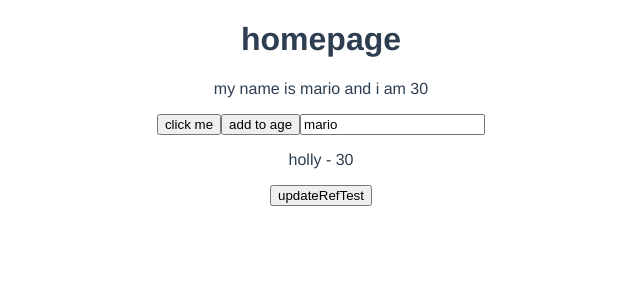
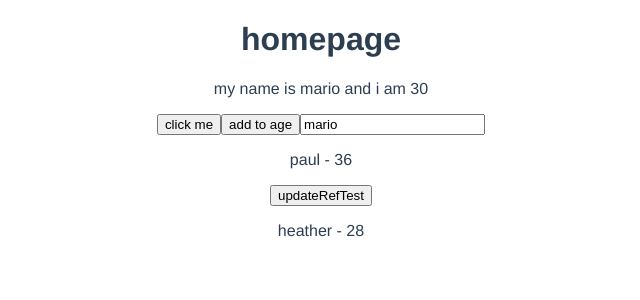
Before and after one commit to Paul2071/paint-review, a Vue app: page / in a window 1280 px wide. Shown: the top 300 px of the page, without its empty margins (319-959 px from the left). Built offline with nearby package versions, Linux system fonts and the light colour scheme.

Commit message:
added and displayed reactive tag, fucntions in the same way so far - import it, and access properties with dot notation

```diff
--- a/src/views/HomeView.vue
+++ b/src/views/HomeView.vue
@@ -8,13 +8,16 @@
     <input type="text" v-model="name">
 
     <p>{{ reftest.name }} - {{ reftest.age }}</p>
+
     <button @click="updateRefTest">updateRefTest</button>
+
+    <p>{{ reactiveTest.name }} - {{ reactiveTest.age }}</p>
   </div>
 </template>
 
 <script>
 
-import {ref} from "vue"
+import {ref, reactive} from "vue"
 
 export default {
   name: 'HomeView',
@@ -33,13 +36,14 @@ export default {
 
     }
 
-    const reftest = ref({name: "holly", age: "30"})
+    const reftest = ref({name: "paul", age: "36"})
+    const reactiveTest = reactive({ name: "heather", age: 28})
 
     const updateRefTest = () => {
       reftest.value.age = 40
     }
 
-    return {  name, age, handleClick, p, reftest, updateRefTest }
+    return {  name, age, handleClick, p, reftest, updateRefTest, reactiveTest }
   }
 
 }
```
